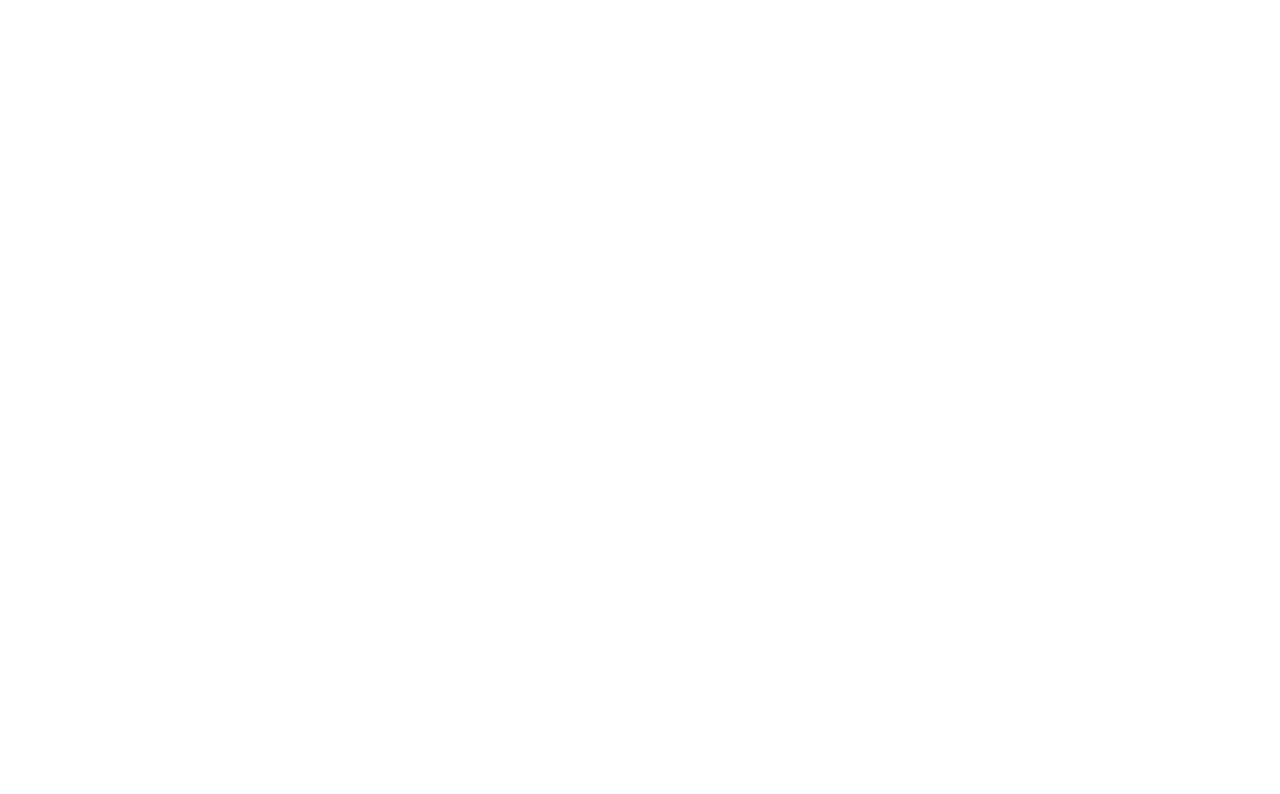
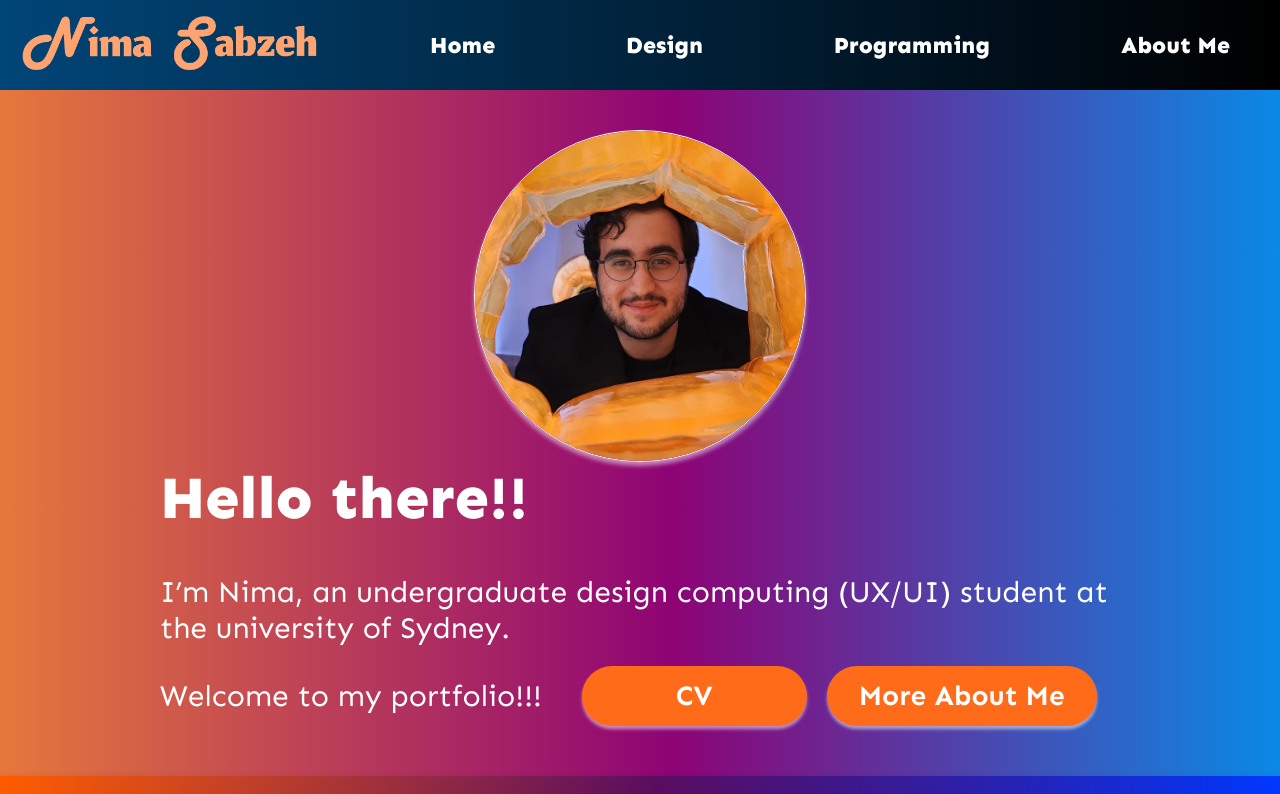
Before and after one commit to nimaminer/portfolio, a React (Create React App) app: page / in a window 1280 px wide. Before the commit this address had no page. Shown: the top 794 px of the page. Built offline with nearby package versions, Linux system fonts and the light colour scheme.

Commit message:
Ready for domain

```diff
--- a/package.json
+++ b/package.json
@@ -2,7 +2,7 @@
   "name": "portfolio",
   "version": "0.1.0",
   "private": true,
-  "homepage" : "https://nimaminer.github.io/portfolio",
+  "homepage" : "https://www.nimasabzeh.com",
   "dependencies": {
     "@splidejs/react-splide": "^0.7.12",
     "@splidejs/splide-extension-auto-scroll": "^0.5.3",
--- a/src/App.js
+++ b/src/App.js
@@ -8,7 +8,7 @@
     <div className="App">
        <BrowserRouter>
       <Routes>
-          <Route path='/portfolio' element={<HomePage/>} />
+          <Route index  element={<HomePage/>} />
           <Route path='/info' element={<InfoPage/>} />
 
       </Routes>
```
